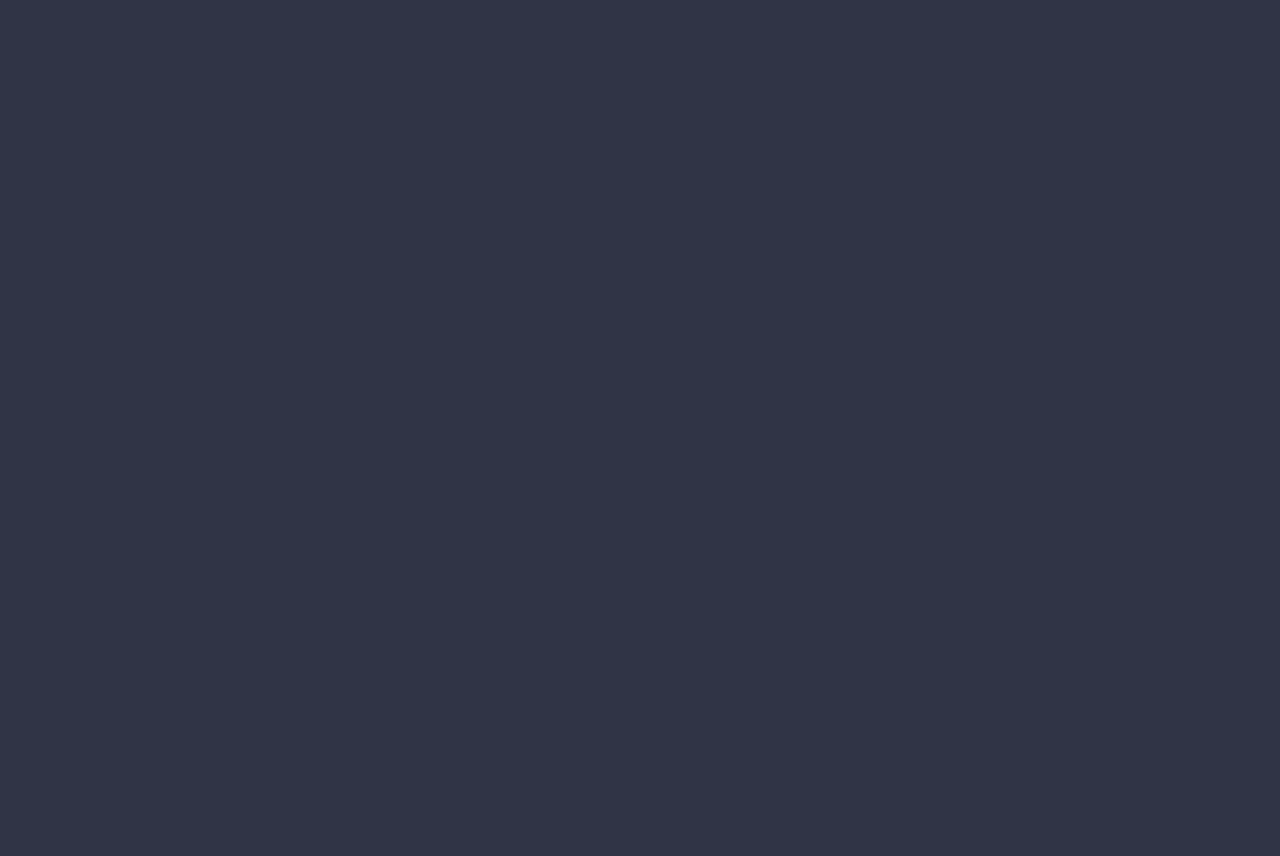
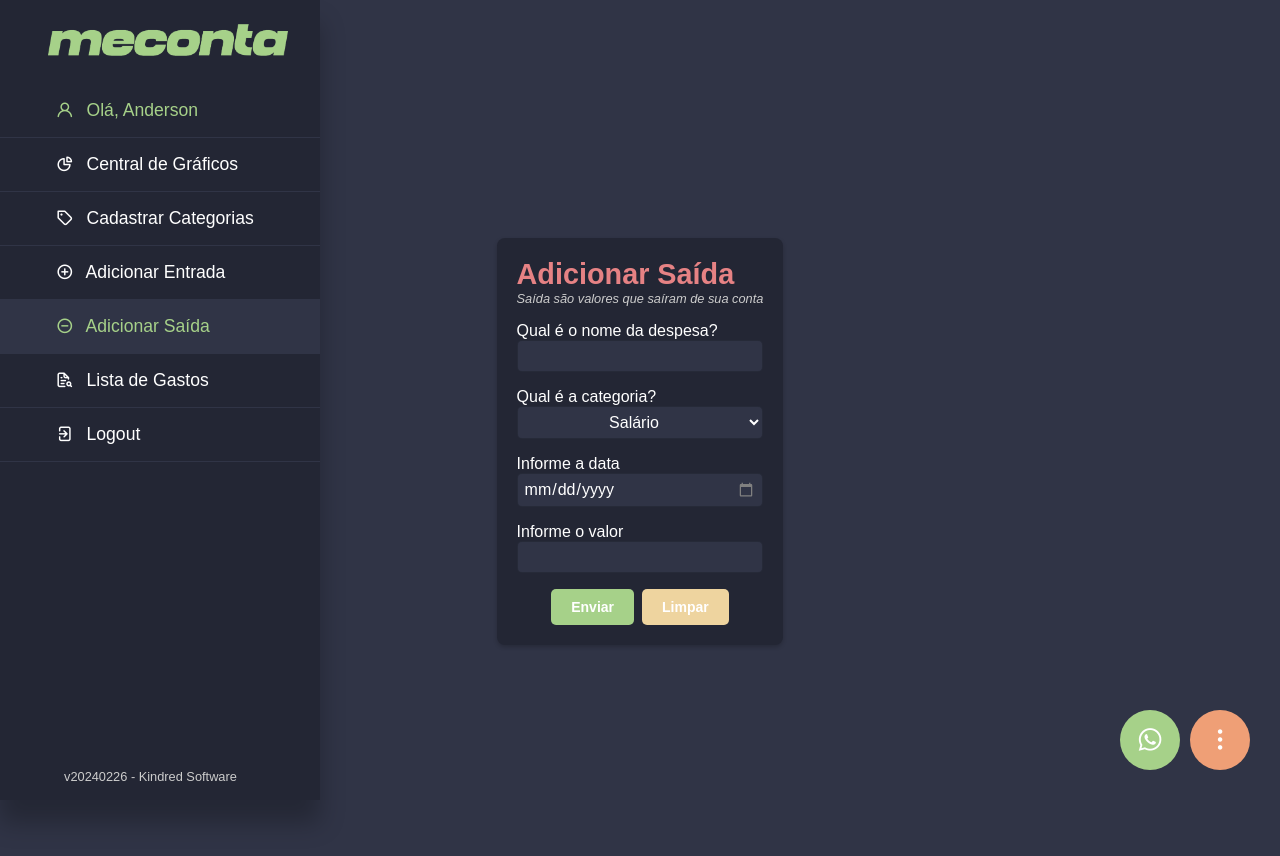
Before and after one commit to Yagasaki7K/website-meconta, a React (Vite) app: page /saida in a window 1280 px wide. Before the commit this address had no page. Shown: the top 856 px of the page. Before the commit the page ends 800 px from the top, so only its background shows below. Built offline with nearby package versions, Linux system fonts and the light colour scheme.

Commit message:
Added: Navigation Active + New Paths + Removed Modal + Sonner Package + Item on Sidemenu

```diff
--- a/package.json
+++ b/package.json
@@ -18,6 +18,7 @@
     "react-router-dom": "^6.22.0",
     "react-toastify": "^10.0.4",
     "recharts": "^2.12.0",
+    "sonner": "^1.4.0",
     "styled-components": "^6.1.8"
   },
   "devDependencies": {
--- a/src/App.jsx
+++ b/src/App.jsx
@@ -1,7 +1,12 @@
 import { Routes, Route } from 'react-router-dom'
 import Dashboard from './pages/Dashboard'
+import SignUpPlus from './pages/SignUpPlus'
+import SignUpLess from './pages/SignUpLess'
+import SignUpCategories from './pages/SignUpCategories'
 import Home from './pages/Home'
+import Status from './pages/Status'
 import './index.css'
+import ReadCosts from './pages/ReadCosts'
 
 function App() {
 
@@ -9,6 +14,11 @@ function App() {
         <Routes>
             <Route path="/" element={<Home />} exact />
             <Route path="/dashboard" element={<Dashboard />} exact />
+            <Route path="/status" element={<Status />} exact />
+            <Route path="/categorias" element={<SignUpCategories />} exact />
+            <Route path="/entrada" element={<SignUpPlus />} exact />
+            <Route path="/saida" element={<SignUpLess />} exact />
+            <Route path="/gastos" element={<ReadCosts />} exact />
         </Routes>
     )
 }
--- a/src/components/ModalDetails.jsx
+++ b/src/components/ModalDetails.jsx
@@ -1,30 +1,33 @@
 import styled from "styled-components";
 
 const ModalDetails = styled.div`
-    position: fixed;
-    top: 0;
-    left: 0;
-    width: 100%;
-    height: 100%;
-    background-color: rgba(0, 0, 0, 0.7);
-    z-index: 9999;
+    background: var(--background);
     display: flex;
     justify-content: center;
     align-items: center;
+    padding-top: 14.9rem;
+    padding-bottom: 14.9rem;
+    overflow: hidden;
 
     .modal-content {
-        background: var(--background);
+        background: var(--background-alt);
         border-radius: 8px;
         padding: 20px;
         box-shadow: 0 2px 4px rgba(0, 0, 0, 0.2);
-        max-width: 80%;
-        max-height: 80%;
         overflow-y: auto;
         display: flex;
         justify-content: center;
-        align-items: center;
-        text-align: center;
+        align-items: left;
+        text-align: left;
         flex-direction: column;
+
+        .less {
+            color: var(--red);
+        }
+
+        .plus {
+            color: var(--green);
+        }
 
         h3 {
             font-size: 1.8rem;
@@ -39,11 +42,11 @@ const ModalDetails = styled.div`
             margin-top: 1rem;
         }
 
-        input, select, input[type="date"] {
+        input, select, input {
             font-family: 'Poppins', sans-serif;
             font-size: 16px;
             padding: 6px;
-            border: 1px solid var(--white);
+            border: 1px solid rgba(0, 0, 0, 0.2);
             border-radius: 5px;
             outline: none;
             transition: border-color 0.3s ease;
@@ -56,7 +59,7 @@ const ModalDetails = styled.div`
         }
 
         input:focus, select:focus, input[type="date"]:focus {
-            border-color: var(--white);
+            border: 1px solid rgba(0, 0, 0, 0.2);
         }
 
         input.error, select.error, input[type="date"].error {
@@ -68,10 +71,10 @@ const ModalDetails = styled.div`
         }
 
         button {
-            font-family: -apple-system, BlinkMacSystemFont, "Segoe UI", Roboto, Helvetica, Arial, sans-serif;
+            font-family: 'Poppins', sans-serif;
             font-size: 14px;
             padding: 10px 20px;
-            color: #fff;
+            color: var(--white);
             border: none;
             border-radius: 5px;
             cursor: pointer;
@@ -83,6 +86,7 @@ const ModalDetails = styled.div`
 
         .buttons {
             display: flex;
+            justify-content: center;
             flex-direction: row;
         }
 
@@ -91,7 +95,7 @@ const ModalDetails = styled.div`
         }
 
         .clear {
-            background: var(--orange);
+            background: var(--yellow);
             margin-left: 0.5rem;
         }
     }
--- a/src/components/Navigation.jsx
+++ b/src/components/Navigation.jsx
@@ -1,12 +1,8 @@
 import SidebarMenuDetails from './SidebarMenuDetails'
-import ModalDetails from './ModalDetails'
-
 import { useState } from 'react'
 
 const Navigation = () => {
     const [hiddenUserMenu, setHiddenUserMenu] = useState(false)
-    const [isOpenModalAdded, setIsOpenModalAdded] = useState(false)
-    const [isOpenModalRemove, setIsOpenModalRemove] = useState(false)
 
     function handleUserMenu() {
         if (hiddenUserMenu === true) {
@@ -17,114 +13,68 @@ const Navigation = () => {
     }
 
     function handleModalAdded() {
-        if (isOpenModalAdded) {
-            setIsOpenModalAdded(false);
-        } else {
-            setIsOpenModalAdded(true);
-        }
+        window.location.href = "/entrada"
     }
 
     function handleModalRemoved() {
-        if (isOpenModalAdded) {
-            setIsOpenModalRemove(false);
-        } else {
-            setIsOpenModalRemove(true);
-        }
+        window.location.href = "/saida"
+    }
+
+    function handleModalCosts() {
+        window.location.href = "/gastos"
+    }
+
+    const slug = window.location.pathname
+
+    // eslint-disable-next-line react/prop-types
+    function MenuItem({ slug, path, icon, text }) {
+        const isActive = slug === path;
+        return (
+            <a href={path}>
+                <li className={isActive ? 'active' : ''}>
+                    <i className={`uil ${icon}`} /> {text}
+                </li>
+            </a>
+        );
+    }
+
+    // eslint-disable-next-line react/prop-types
+    function Menu({ slug }) {
+        return (
+            <ul>
+                <MenuItem slug={slug} path="/dashboard" icon="uil-chart-pie-alt" text="Central de Gráficos" />
+                <MenuItem slug={slug} path="/categorias" icon="uil-tag-alt" text="Cadastrar Categorias" />
+                <MenuItem slug={slug} path="/entrada" icon="uil-plus-circle" text="Adicionar Entrada" />
+                <MenuItem slug={slug} path="/saida" icon="uil-minus-circle" text="Adicionar Saída" />
+                <MenuItem slug={slug} path="/gastos" icon="uil-file-search-alt" text="Lista de Gastos" />
+            </ul>
+        );
     }
 
     return (
-        // FIXME: Added a setting style for user with just appears icons
-
         <SidebarMenuDetails>
             <ul>
                 <a href='/dashboard'><img src="/logo.png" alt="Logotipo" /></a>
-                <li className='user'><i className="uil uil-user" /> Olá, Anderson</li>
-                <a href='/dashboard'><li><i className="uil uil-chart-growth" /> Central de Gráficos</li></a>
-                <a href='/dashboard'><li><i className="uil uil-tag-alt" /> Cadastrar Categorias</li></a>
-                <a onClick={handleModalAdded}><li ><i className="uil uil-plus-circle" /> Adicionar Entrada</li></a>
-                <a onClick={handleModalRemoved}><li><i className="uil uil-minus-circle" /> Adicionar Saída</li></a>
-                <a href='/dashboard'><li><i className="uil uil-file-search-alt" /> Lista de Gastos</li></a>
+                <a href="/dashboard"><li className='user'><i className="uil uil-user" /> Olá, Anderson</li></a>
+
+                <Menu slug={slug} />
                 <li><i className="uil uil-signout" /> Logout</li>
             </ul>
             <div className="footer">
-                <p>v20240207 - Kindred Software</p>
+                <p>v20240226 - Kindred Software</p>
             </div>
 
             <div className="sideMenu">
                 {hiddenUserMenu ? (
                     <>
+                        <button className="costsBtn" onClick={handleModalCosts}><i className="uil uil-usd-circle" /></button>
                         <button className="addBtn" onClick={handleModalAdded}><i className="uil uil-plus-circle" /></button>
                         <button className="removeBtn" onClick={handleModalRemoved}><i className="uil uil-minus-circle" /></button>
                     </>) : null
                 }
                 <a className="whatsappBtn"><i className="uil uil-whatsapp" /></a>
-                <button className="logoBtn" onClick={handleUserMenu}><i className="uil uil-usd-circle" /></button>
+                <button className="logoBtn" onClick={handleUserMenu}><i className="uil uil-ellipsis-v" /></button>
             </div>
-
-            {
-                isOpenModalAdded ? (
-                    <ModalDetails>
-                        <div className="modal-close" onClick={() => setIsOpenModalAdded(false)}><i className="uil uil-times-circle" /></div>
-                        <div className="modal-content">
-                            <h3>Adicionar Entrada</h3>
-                            <i>Entrada são valores que entraram na conta</i>
-
-                            <label htmlFor="">Qual é a categoria?</label>
-                            <select name="" id="">
-                                <option value="">Salário</option>
-                                <option value="">Contas à Receber</option>
-                                <option value="">Dinheiro Emprestado</option>
-                            </select>
-
-                            <label htmlFor="">Informe a data</label>
-                            <input type="date" name="" id="" />
-
-                            <label htmlFor="">Informe o valor</label>
-                            <input type="text" name="" id="" />
-
-                            <div className="buttons">
-                                <button className="send">Enviar</button>
-                                <button className="clear">Limpar</button>
-                            </div>
-                        </div>
-                    </ModalDetails>
-                ) : null
-            }
-
-            {
-                isOpenModalRemove ? (
-                    <ModalDetails>
-                        <div className="modal-close" onClick={() => setIsOpenModalRemove(false)}><i className="uil uil-times-circle" /></div>
-                        <div className="modal-content">
-                            <h3>Adicionar Saída</h3>
-                            <i>Saída são valores que saíram de sua conta</i>
-
-                            <label htmlFor="">Qual é o nome da despesa?</label>
-                            <input type="text" />
-
-                            <label htmlFor="">Informe a data</label>
-                            <input type="date" name="" id="" />
-
-                            <label htmlFor="">Informe o valor</label>
-                            <input type="text" name="" id="" />
-
-                            <label htmlFor="">Qual é a categoria?</label>
-                            <select name="" id="">
-                                <option value=""></option>
-                                <option value=""></option>
-                                <option value=""></option>
-                                <option value=""></option>
-                            </select>
-
-                            <div className="buttons">
-                                <button className="send">Enviar</button>
-                                <button className="clear">Limpar</button>
-                            </div>
-
-                        </div>
-                    </ModalDetails>
-                ) : null
-            }
         </SidebarMenuDetails>
     )
 }
--- a/src/components/SidebarMenuDetails.jsx
+++ b/src/components/SidebarMenuDetails.jsx
@@ -12,6 +12,11 @@ const SidebarMenuDetails = styled.div`
     left: 0;
     box-shadow: rgba(0, 0, 0, 0.25) 0px 23px 23px;
 
+    @media (max-width: 1024px) {
+        background: transparent;
+        width: 0.1rem;
+    }
+
     a, li, p {
         text-decoration: none;
         color: #fff;
@@ -23,6 +28,10 @@ const SidebarMenuDetails = styled.div`
         padding: 0;
         margin: 0;
         width: 100%;
+
+        @media (max-width: 1024px) {
+            display: none;
+        }
 
         img {
             width: 15rem;
@@ -64,8 +73,20 @@ const SidebarMenuDetails = styled.div`
             }
         }
 
+        .active {
+                background: var(--background);
+                cursor: pointer;
+                color: var(--green);
+            }
+
         :nth-child(2) {
             border-top: 1px solid var(--background);
+        }
+    }
+
+    .footer {
+        @media (max-width: 1024px) {
+            display: none;
         }
     }
 
@@ -79,7 +100,7 @@ const SidebarMenuDetails = styled.div`
     }
 
     .sideMenu {
-        .addBtn, .removeBtn, .whatsappBtn, .logoBtn {
+        .addBtn, .removeBtn, .whatsappBtn, .logoBtn, .costsBtn {
             position: fixed;
             width: 60px;
             height: 60px;
@@ -97,19 +118,25 @@ const SidebarMenuDetails = styled.div`
             text-align: center;
         }
 
-        .addBtn:hover, .removeBtn:hover, .whatsappBtn:hover, .logoBtn:hover {
+        .addBtn:hover, .removeBtn:hover, .whatsappBtn:hover, .logoBtn:hover, .costsBtn:hover {
             filter: brightness(70%)
+        }
+
+        .costsBtn {
+            right: 30px;
+            bottom: 100px;
+            background: var(--blue);
         }
 
         .addBtn {
             right: 30px;
-            bottom: 170px;
+            bottom: 240px;
             background: var(--green);
         }
 
         .removeBtn {
             right: 30px;
-            bottom: 100px;
+            bottom: 170px;
             background: var(--red);
         }
 
--- /dev/null
+++ b/src/pages/ReadCosts.jsx
@@ -0,0 +1,11 @@
+import Navigation from "../components/Navigation"
+
+const ReadCosts = () => {
+    return (
+        <div>
+            <Navigation />
+        </div>
+    )
+}
+
+export default ReadCosts
--- /dev/null
+++ b/src/pages/SignUpCategories.jsx
@@ -0,0 +1,11 @@
+import Navigation from "../components/Navigation"
+
+const SignUpCategories = () => {
+    return (
+        <div>
+            <Navigation />
+        </div>
+    )
+}
+
+export default SignUpCategories
--- /dev/null
+++ b/src/pages/SignUpLess.jsx
@@ -0,0 +1,51 @@
+// import { useEffect, useState } from "react";
+import ModalDetails from "../components/ModalDetails"
+import Navigation from "../components/Navigation"
+
+const SignUpLess = () => {
+    const getCurrentDate = () => {
+        const today = new Date();
+        const year = today.getFullYear();
+        const month = (today.getMonth() + 1).toString().padStart(2, '0');
+        const day = today.getDate().toString().padStart(2, '0');
+        return `${month}/${day}/${year}`;
+    };
+
+    return (
+        <>
+            <Navigation />
+            <ModalDetails>
+                <div className="modal-content">
+                    <h3 className="less">Adicionar Saída</h3>
+                    <i>Saída são valores que saíram de sua conta</i>
+
+                    <label htmlFor="">Qual é o nome da despesa?</label>
+                    <input type="text" />
+
+                    <label htmlFor="">Qual é a categoria?</label>
+                    <select name="" id="">
+                        <option value="">Salário</option>
+                        <option value="">Contas à Receber</option>
+                        <option value="">Dinheiro Emprestado</option>
+                        <option value="">Empréstimo Bancário</option>
+                    </select>
+
+                    <label htmlFor="">Informe a data</label>
+                    <input type="date" id="inicialDate" name="inicialDate" value={getCurrentDate} />
+
+                    <label htmlFor="">Informe o valor</label>
+                    <input type="text" name="" id="" />
+
+
+                    <div className="buttons">
+                        <button className="send">Enviar</button>
+                        <button className="clear">Limpar</button>
+                    </div>
+
+                </div>
+            </ModalDetails>
+        </>
+    )
+}
+
+export default SignUpLess
--- /dev/null
+++ b/src/pages/SignUpPlus.jsx
@@ -0,0 +1,39 @@
+import ModalDetails from "../components/ModalDetails"
+import Navigation from "../components/Navigation"
+
+const SignUpPlus = () => {
+    return (
+        <>
+            <Navigation />
+            <ModalDetails>
+                <div className="modal-content">
+                    <h3 className="plus">Adicionar Entrada</h3>
+                    <i>Entrada são valores que entraram na conta</i>
+
+                    <label htmlFor="">Qual é o nome da entrada?</label>
+                    <input type="text" />
+
+                    <label htmlFor="">Qual é a categoria?</label>
+                    <select name="" id="">
+                        <option value="">Salário</option>
+                        <option value="">Contas à Receber</option>
+                        <option value="">Dinheiro Emprestado</option>
+                    </select>
+
+                    <label htmlFor="">Informe a data</label>
+                    <input type="date" name="" id="" />
+
+                    <label htmlFor="">Informe o valor</label>
+                    <input type="text" name="" id="" />
+
+                    <div className="buttons">
+                        <button className="send">Enviar</button>
+                        <button className="clear">Limpar</button>
+                    </div>
+                </div>
+            </ModalDetails>
+        </>
+    )
+}
+
+export default SignUpPlus
--- /dev/null
+++ b/src/pages/Status.jsx
@@ -0,0 +1,41 @@
+import { useState, useEffect } from 'react';
+
+const SiteMonitor = () => {
+    const [isOnline, setIsOnline] = useState(false);
+    const [isError, setIsError] = useState('')
+
+    useEffect(() => {
+        const checkOnlineStatus = async () => {
+            try {
+                const response = await fetch('https://www.google.com');
+                if (response.ok) {
+                    setIsOnline(true);
+                }
+            } catch (error) {
+                setIsOnline(false);
+                setIsError(error)
+            }
+        };
+
+        // Define um intervalo para verificar o status online do site a cada 1 minuto
+        const interval = setInterval(checkOnlineStatus, 60000);
+
+        // Verifica o status online imediatamente ao montar o componente
+        checkOnlineStatus();
+
+        // Limpa o intervalo ao desmontar o componente para evitar vazamentos de memória
+        return () => clearInterval(interval);
+    }, []);
+
+    return (
+        <div>
+            <h1>Monitor de Site</h1>
+            <p>O site está atualmente: {isOnline ? 'online' : 'offline'}</p>
+            {isError ? (
+                <p>{isError}</p>
+            ) : (null)}
+        </div>
+    );
+};
+
+export default SiteMonitor;
```
Also changed, not shown: 1 other file (tests, documents, lock files or other folders).
